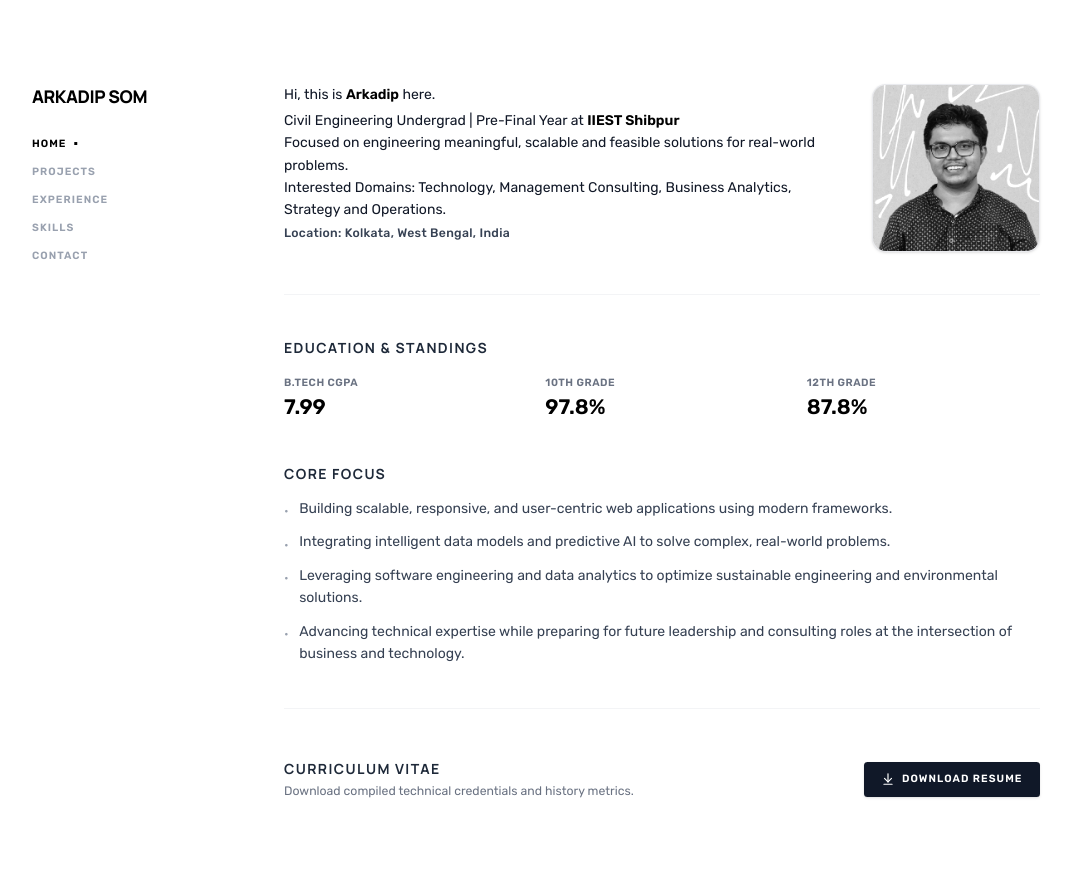
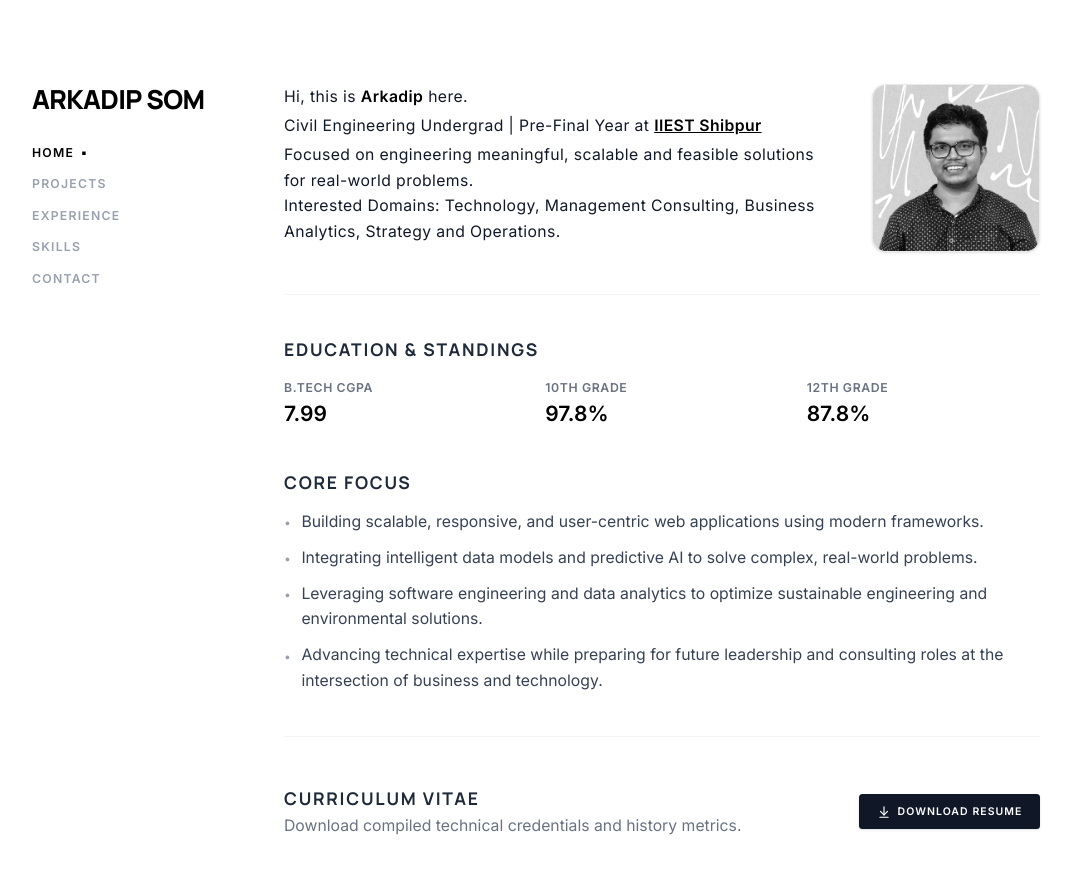
Before and after one commit to arkadipsom-code/arkadipsom-portfolio, a React (Vite) app: page / in a window 1280 px wide. Shown: the top 874 px of the page, without its empty margins (104-1175 px from the left). Built offline with nearby package versions, Linux system fonts and the light colour scheme.

Commit message:
design: final layout scaling and bio line break fixes

```diff
--- a/src/App.jsx
+++ b/src/App.jsx
@@ -36,7 +36,7 @@ export default function App() {
           <div className="md:sticky md:top-24 flex flex-col gap-6 md:gap-8">
 
             <div className="space-y-1">
-              <h1 className="text-xl font-extrabold tracking-tight text-black uppercase">
+              <h1 className="text-3xl font-extrabold tracking-tight text-black uppercase">
                 Arkadip Som
               </h1>
             </div>
@@ -46,7 +46,7 @@ export default function App() {
                 <button
                   key={item.id}
                   onClick={() => setActiveTab(item.id)}
-                  className={`text-xs font-bold tracking-widest text-left uppercase transition-all duration-150 cursor-pointer outline-none focus:outline-none select-none relative pb-1 md:pb-0 ${
+                  className={`text-sm font-bold tracking-widest text-left uppercase transition-all duration-150 cursor-pointer outline-none focus:outline-none select-none relative pb-1 md:pb-0 ${
                     activeTab === item.id
                       ? 'text-black font-extrabold'
                       : 'text-gray-400 hover:text-black'
--- a/src/index.css
+++ b/src/index.css
@@ -16,7 +16,7 @@
 
     /* Set body default to Inter with enhanced reading size */
     font-family:
-      "Rubik",
+      "Inter",
       -apple-system,
       sans-serif;
     font-size: 14px;
--- a/src/views/ProfileView.jsx
+++ b/src/views/ProfileView.jsx
@@ -30,17 +30,22 @@ export default function ProfileView() {
         </div>
 
         {/* Bio Narrative Segment */}
-        <div className="space-y-1 flex-1">
+        <div className="space-y-1 flex-1 text-lg tracking-wide leading-relaxed">
           <p>Hi, this is <span className="font-bold text-black">{profileData.name}</span> here.</p>
-          <p>Civil Engineering Undergrad | Pre-Final Year at <span className="font-bold text-black">IIEST Shibpur</span>
-          <br/>
-          Focused on engineering meaningful, scalable and feasible solutions for real-world problems.
-          <br />
-          Interested Domains: Technology, Management Consulting, Business Analytics, Strategy and Operations.</p>
+          <p>
+            Civil Engineering Undergrad | Pre-Final Year at{' '}
+            <a href="https://www.iiests.ac.in/en" className="font-bold text-black underline" target="_blank" rel="noopener noreferrer">IIEST Shibpur</a>
+          </p>
 
-          <p className="text-sm text-gray-700 font-medium tracking-wide">
+          <p>
+            Focused on engineering meaningful, scalable and feasible solutions for real-world problems.
+            <br />
+            Interested Domains: Technology, Management Consulting, Business Analytics, Strategy and Operations.
+          </p>
+
+          {/* <p className="text-sm text-gray-700 font-medium tracking-wide">
             Location: {profileData.location}
-          </p>
+          </p> */}
         </div>
 
       </div>
@@ -49,18 +54,18 @@ export default function ProfileView() {
 
       {/* Education Scores */}
       <div className="space-y-5">
-        <h3 className="text-base font-bold tracking-widest text-gray-800 uppercase">Education & Standings</h3>
+        <h3 className="text-xl font-bold tracking-widest text-gray-800 uppercase">Education & Standings</h3>
         <div className="grid grid-cols-1 sm:grid-cols-3 gap-y-6 gap-x-8">
           <div>
-            <div className="text-xs text-gray-500 font-bold tracking-wider uppercase">B.Tech CGPA</div>
+            <div className="text-sm text-gray-500 font-bold tracking-wider uppercase">B.Tech CGPA</div>
             <div className="text-2xl font-extrabold text-black mt-1">{profileData.education.metrics.cgpa}</div>
           </div>
           <div>
-            <div className="text-xs text-gray-500 font-bold tracking-wider uppercase">10th Grade</div>
+            <div className="text-sm text-gray-500 font-bold tracking-wider uppercase">10th Grade</div>
             <div className="text-2xl font-extrabold text-black mt-1">{profileData.education.metrics.secondary_school}</div>
           </div>
           <div>
-            <div className="text-xs text-gray-500 font-bold tracking-wider uppercase">12th Grade</div>
+            <div className="text-sm text-gray-500 font-bold tracking-wider uppercase">12th Grade</div>
             <div className="text-2xl font-extrabold text-black mt-1">{profileData.education.metrics.higher_secondary_school}</div>
           </div>
         </div>
@@ -68,10 +73,10 @@ export default function ProfileView() {
 
       {/* Objectives */}
       <div className="space-y-4">
-        <h3 className="text-base font-bold tracking-widest text-gray-800 uppercase">Core Focus</h3>
+        <h3 className="text-xl font-bold tracking-widest text-gray-800 uppercase">Core Focus</h3>
         <ul className="space-y-3">
           {profileData.objectives.map((obj, idx) => (
-            <li key={idx} className="text-[14px] text-gray-700 flex items-start gap-3 leading-relaxed">
+            <li key={idx} className="text-lg text-gray-700 flex items-start gap-3 leading-relaxed">
               <span className="text-gray-400 select-none mt-1.5 text-sm">•</span>
               <span>{obj}</span>
             </li>
@@ -84,8 +89,8 @@ export default function ProfileView() {
       {/* Resume Section */}
       <div className="flex flex-col sm:flex-row sm:items-center justify-between gap-6 pt-2">
         <div className="space-y-1">
-          <h4 className="text-base font-bold tracking-widest text-gray-800 uppercase">Curriculum Vitae</h4>
-          <p className="text-sm text-gray-500">Download compiled technical credentials and history metrics.</p>
+          <h4 className="text-xl font-bold tracking-widest text-gray-800 uppercase">Curriculum Vitae</h4>
+          <p className="text-lg text-gray-500">Download compiled technical credentials and history metrics.</p>
         </div>
 
         <button
--- a/src/views/ProjectView.jsx
+++ b/src/views/ProjectView.jsx
@@ -7,7 +7,7 @@ export default function ProjectView() {
     <div className="space-y-10 animate-in fade-in slide-in-from-bottom-4 duration-300">
 
       <div>
-        <h2 className="text-xl font-bold tracking-widest text-gray-800 uppercase">Selected Projects</h2>
+        <h2 className="text-2xl font-bold tracking-widest text-gray-800 uppercase">Selected Projects</h2>
       </div>
 
       <div className="grid grid-cols-1 gap-y-12">
@@ -15,7 +15,7 @@ export default function ProjectView() {
           <div key={project.id} className="flex flex-col space-y-3 group">
 
             <div className="flex items-start justify-between gap-4">
-              <h3 className="text-base font-bold text-gray-900 group-hover:text-black transition-colors uppercase tracking-wide">
+              <h3 className="text-xl font-bold text-gray-900 group-hover:text-black transition-colors uppercase tracking-wide">
                 {project.title}
               </h3>
 
@@ -36,17 +36,17 @@ export default function ProjectView() {
               </div>
             </div>
 
-            <p className="text-xs font-bold tracking-wider text-gray-500">
+            <p className="text-sm font-bold tracking-wider text-gray-500">
               {project.subtitle}
             </p>
 
-            <p className="text-sm text-gray-700 leading-relaxed font-normal">
+            <p className="text-lg text-gray-700 leading-relaxed font-normal">
               {project.description}
             </p>
 
             <div className="flex flex-wrap gap-2 pt-2">
               {project.tags.map((tag, idx) => (
-                <span key={idx} className="text-xs font-medium text-gray-600 bg-gray-50 px-2.5 py-1 rounded border border-gray-200/60">
+                <span key={idx} className="text-xs font-medium text-gray-800 bg-gray-50 px-2.5 py-1 rounded border border-gray-200/60">
                   {tag}
                 </span>
               ))}
--- a/src/views/SkillsView.jsx
+++ b/src/views/SkillsView.jsx
@@ -7,7 +7,7 @@ export default function SkillsView() {
 
       {/* View Header Block */}
       <div>
-        <h2 className="text-xl font-bold tracking-widest text-gray-800 uppercase">Technical Inventory</h2>
+        <h2 className="text-2xl font-bold tracking-widest text-gray-800 uppercase">Technical Inventory</h2>
       </div>
 
       {/* Skills Layout Matrix */}
@@ -17,7 +17,7 @@ export default function SkillsView() {
 
             {/* Left Column: Category Label */}
             <div className="sm:col-span-1 pt-0.5">
-              <h3 className="text-sm font-bold tracking-wider text-gray-900 uppercase">
+              <h3 className="text-lg font-bold tracking-wider text-gray-900 uppercase">
                 {cat.title}
               </h3>
             </div>
@@ -28,7 +28,7 @@ export default function SkillsView() {
                 {cat.skills.map((skill, index) => (
                   <span
                     key={index}
-                    className="text-xs font-medium text-gray-700 bg-gray-50 border border-gray-100 px-2.5 py-1 rounded transition-colors duration-200 hover:bg-gray-100"
+                    className="text-sm font-medium text-gray-800 bg-gray-50 border border-gray-100 px-2.5 py-1 rounded transition-colors duration-200 hover:bg-gray-100"
                   >
                     {skill}
                   </span>
```
Also changed, not shown: src/views/ContactView.jsx (+5 -5 lines), src/views/ExperiencesView.jsx (+7 -7 lines).
